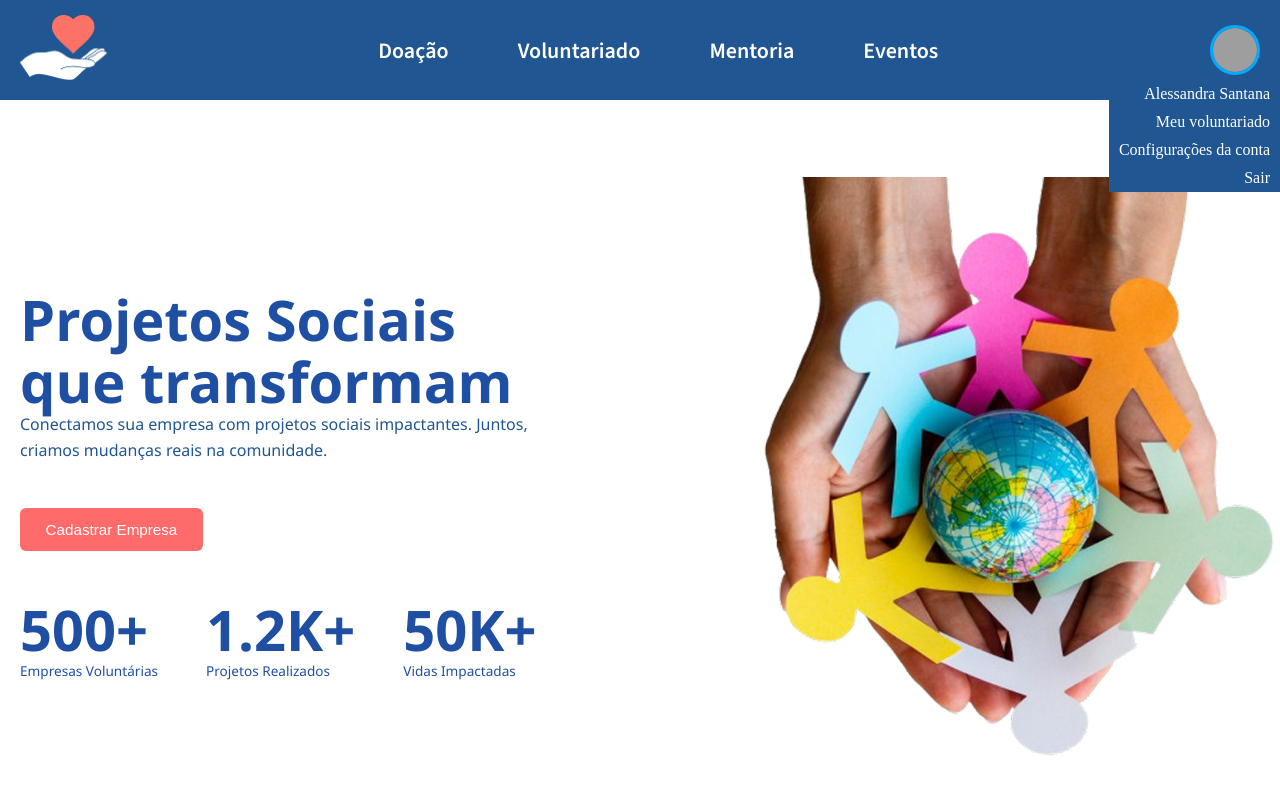
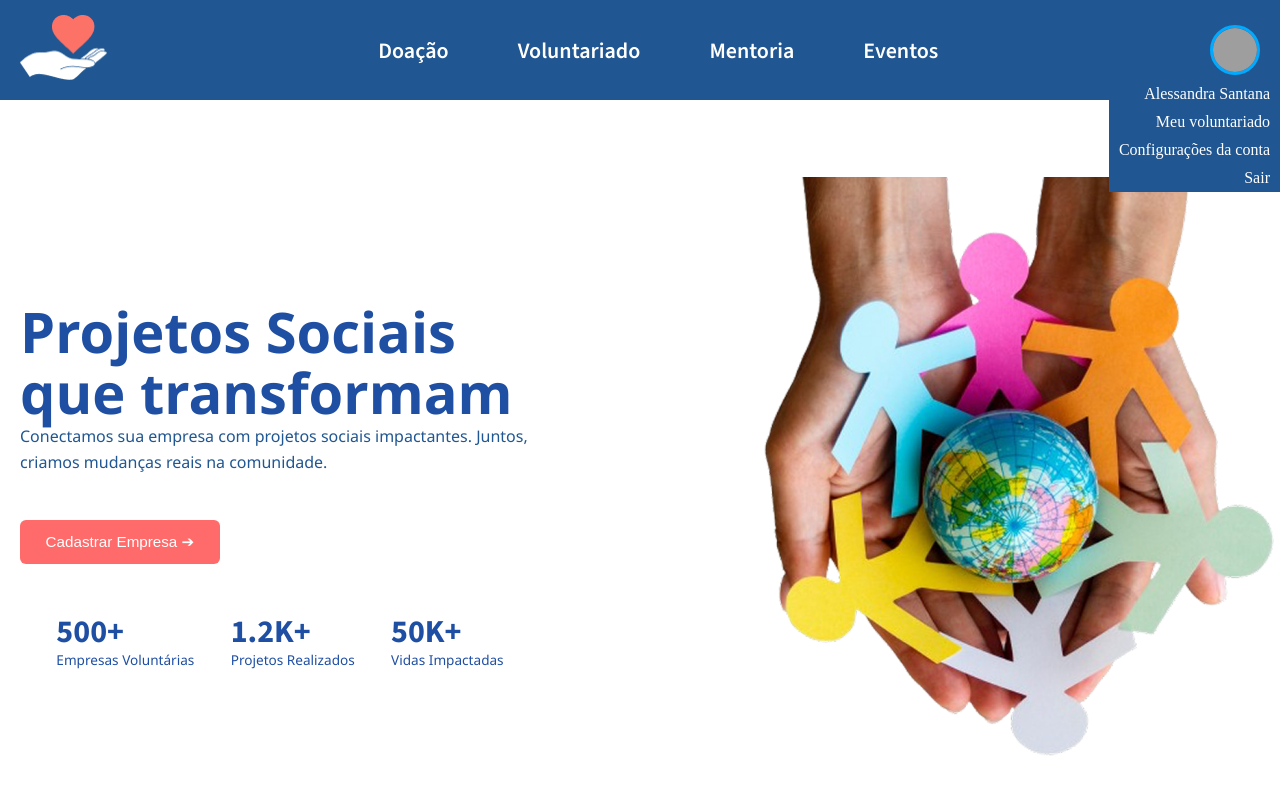
Before and after one commit to DevAlessandra/ProjetoSocial, a React (Vite) app: page / in a window 1280 px wide. Shown: the top 800 px of the page. Built offline with nearby package versions, Linux system fonts and the light colour scheme; grey boxes are pictures that could not be loaded.

Commit message:
corrigido tela inicial

```diff
--- a/src/pages/paginaInicial/PaginaInicial.jsx
+++ b/src/pages/paginaInicial/PaginaInicial.jsx
@@ -13,7 +13,7 @@ const PaginaInicial = () => {
             <p>Conectamos sua empresa com projetos sociais impactantes. Juntos, criamos mudanças reais na comunidade.</p>
 
 
-        <button className={styles.btnCadastro}>Cadastrar Empresa  </button>
+        <button className={styles.btnCadastro}>Cadastrar Empresa ➔  </button>
 
        <div className={styles.quantidades}>
             <div className={styles.qtdEmpresas}>
--- a/src/pages/paginaInicial/paginaInicial.module.scss
+++ b/src/pages/paginaInicial/paginaInicial.module.scss
@@ -52,17 +52,17 @@
 }
 
 .quantidades {
-  display: flex;
-  gap: 3rem;
-  margin-top: 3rem;
-    flex-direction: row;
+margin-top: 50px;
+display: flex;
+flex-direction: row;
+justify-content: space-evenly;
 
 
   div {
-    h3 {
-      font-size: 1.6rem;
-      color: #1f4fa3;
-      font-weight: 700;
+    h2 {
+font-family: "Source Sans 3", sans-serif;
+font-size: 2rem;
+font-weight: 700;
     }
 
     p {
```
